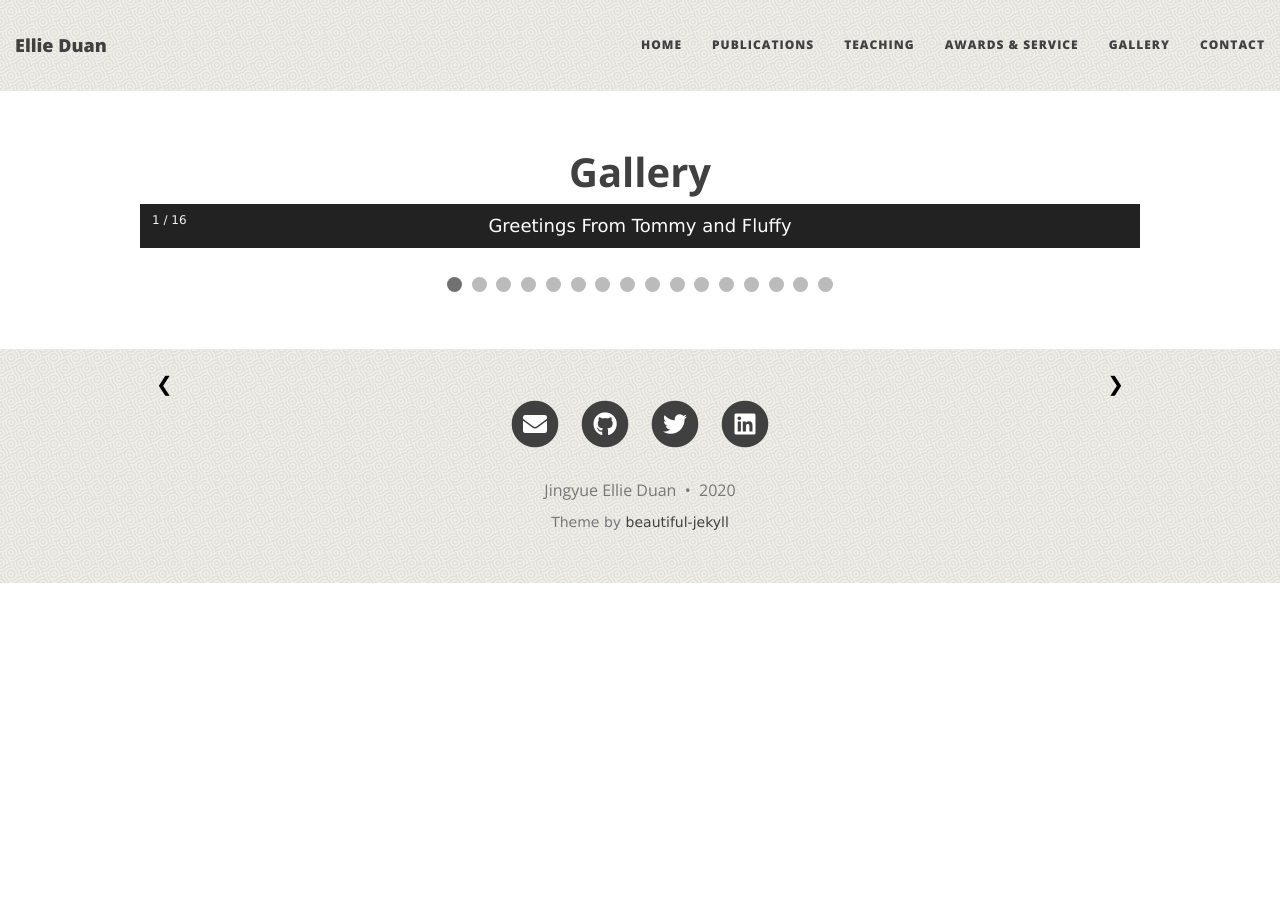
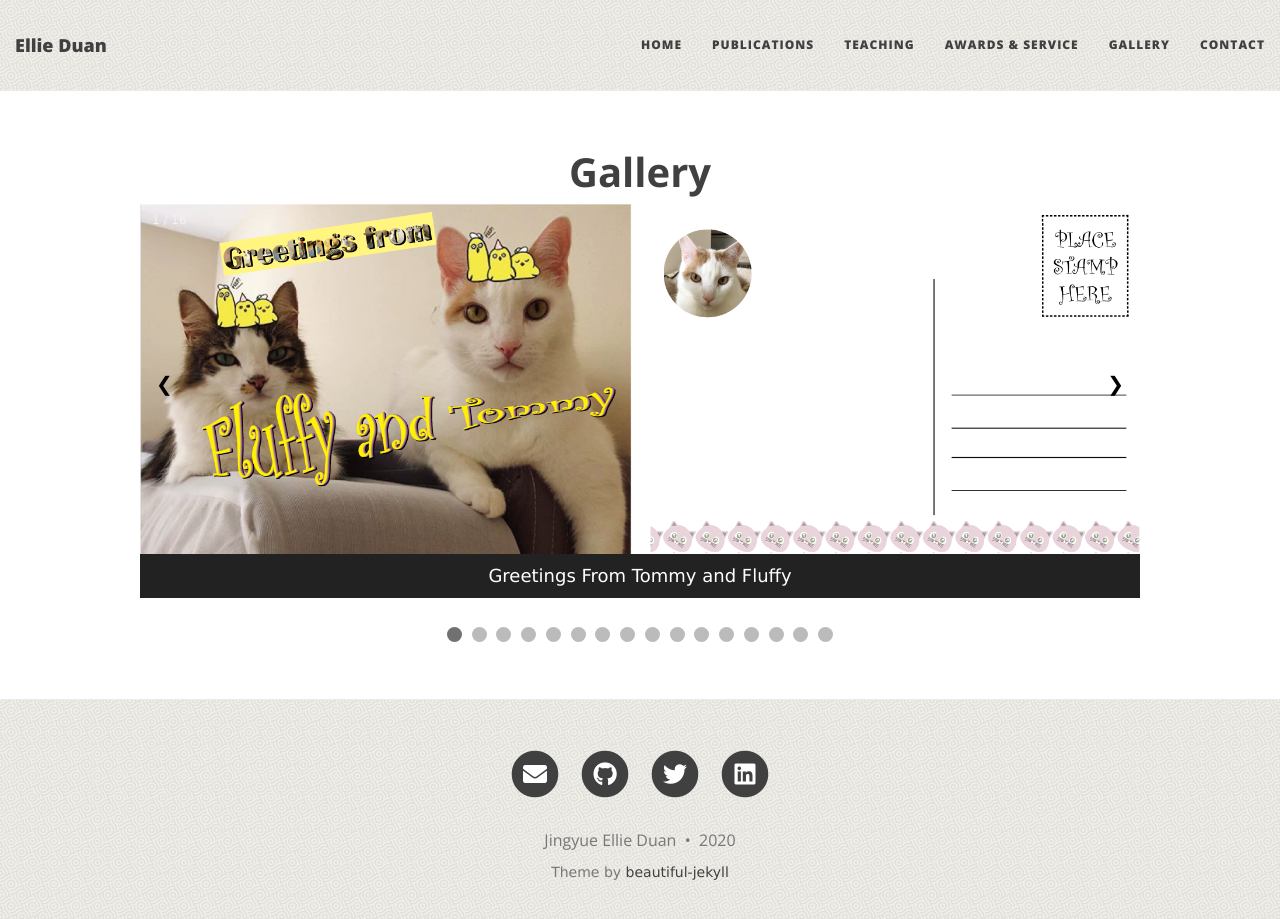
Before and after one commit to EllieDuan/EllieDuan.github.io, a Jekyll site: the page built from gallery.html, in a window 1280 px wide and 933 px high. Shown: the top 919 px of the window. Built offline with Jekyll 4.4.1, drawn with Linux system fonts in a browser that asks for light colours; nearby versions of some CDN libraries.

Commit message:
update mobile

```diff
--- a/gallery.html
+++ b/gallery.html
@@ -9,13 +9,6 @@ layout: default
 body {font-family: Verdana, sans-serif; margin:0}
 .mySlides {display: none}
 img {
-  vertical-align: middle;
-  display: block;
-  margin-left: auto;
-  margin-right: auto;
-}
-
-img2 {
   vertical-align: middle;
   display: block;
   margin-left: auto;
@@ -111,10 +104,9 @@ img2 {
 }
 
 /* On smaller screens, decrease text size */
-@media only screen and (max-width:480px) {
+@media only screen and (max-width:600) {
   .prev, .next,.text {font-size: 11px}
-  img {height 300px !important;}
-  img2 {width  100% !important;}
+  img {width 640px !important;}
 }
 
 </style>
@@ -130,13 +122,13 @@ img2 {
   <!-- Full-width images with number text -->
   <div class="mySlides">
     <div class="numbertext">1 / 16</div>
-    <img2 src="/img/adobe_illustrator/class8_homework_ellie_happyholoday.png"  style="width:100%">
+    <img src="/img/adobe_illustrator/class8_homework_ellie_happyholoday.png"  style="width:100%">
     <div class="text">Greetings From Tommy and Fluffy</div>
   </div>
 
   <div class="mySlides">
     <div class="numbertext">2 / 16</div>
-    <img2 src="/img/adobe_illustrator/Ellie_mooncake.png" style="width:100%">
+    <img src="/img/adobe_illustrator/Ellie_mooncake.png" style="width:100%">
     <div class="text">Moon Cake</div>
   </div>
 
```
